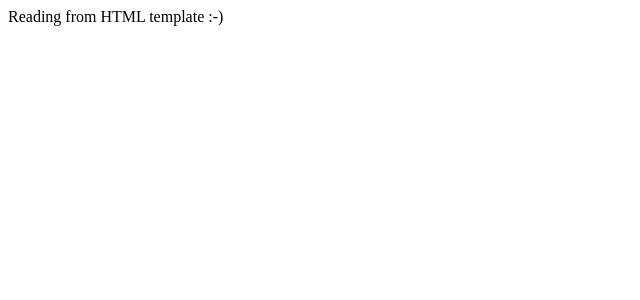
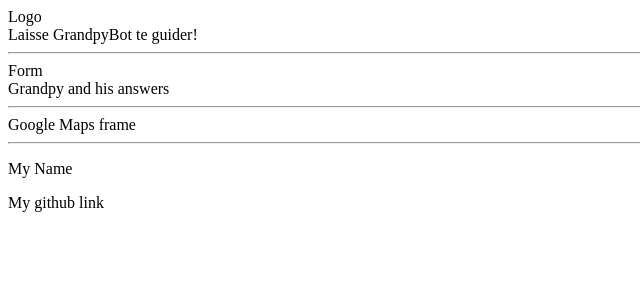
Before and after one commit to FatSin/oc-grandpy, a Flask app: page / in a window 1280 px wide. Shown: the top 300 px of the page, without its empty margins (0-640 px from the left). Run offline with Flask 2, Linux system fonts and the light colour scheme.

Commit message:
Strucutre of HTML index.

```diff
--- a/grandpyapp/templates/index.html
+++ b/grandpyapp/templates/index.html
@@ -1,7 +1,26 @@
 <!DOCTYPE html>
 <html>
 <head>
+	<meta charset="utf-8"/>
 </head>
-<body>Reading from HTML template :-)
+<body>
+	<header>
+		<div id=logo>Logo</div>
+		<div id =cphrase>Laisse GrandpyBot te guider!</div>
+		<hr/>
+	</header>
+	<div id=content>
+		<div id=form>Form</div>
+		<div id=grandpy>Grandpy and his answers</div>
+		<hr/>
+		<div id=gmaps>Google Maps frame</div>
+		<hr/>
+	</div>
+	<footer>
+		<p>My Name</p>
+		<p>My github link</p>
+	</footer>
+
+	<script></script>
 </body>
 </html>
```
Also changed, not shown: grandpyapp/tests/test_views.py (+12 -2 lines).
